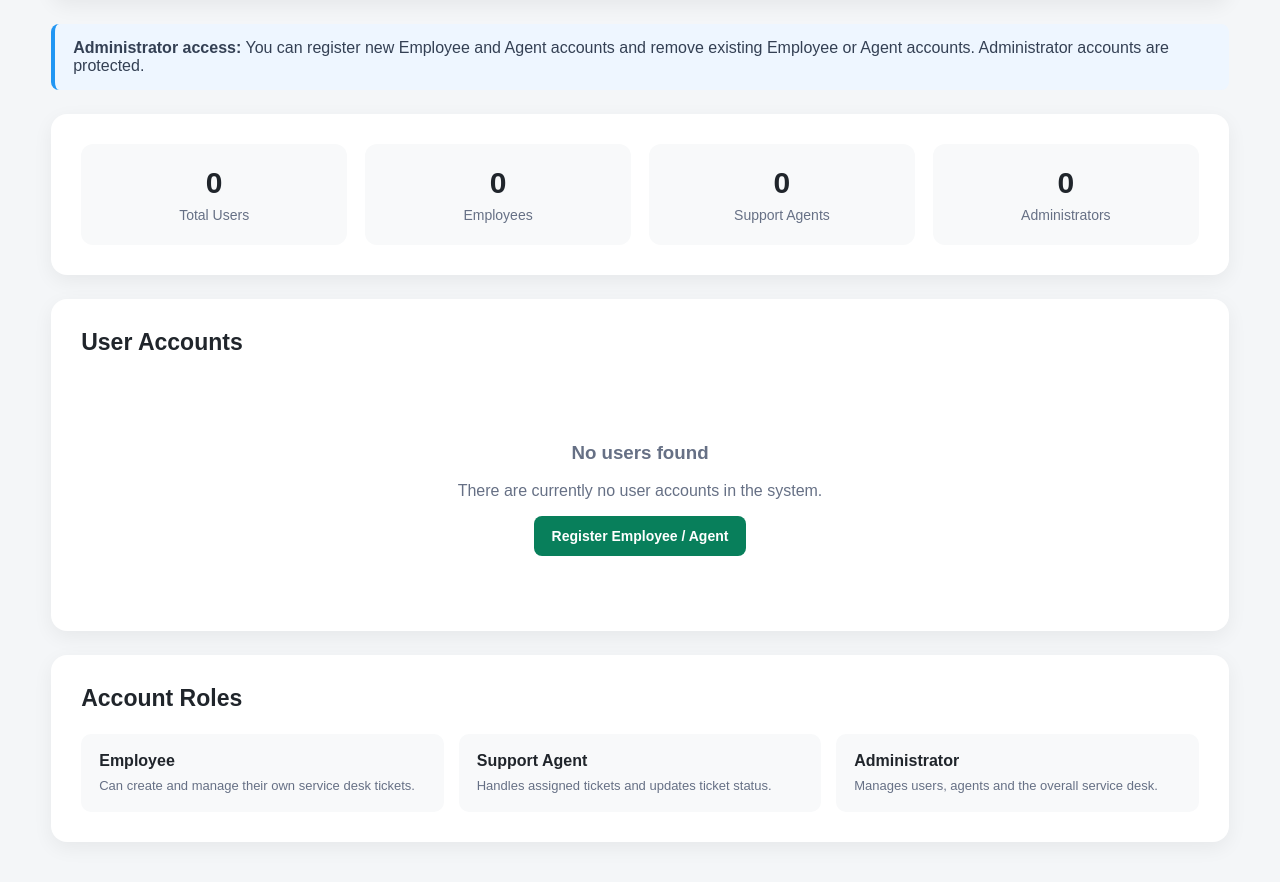
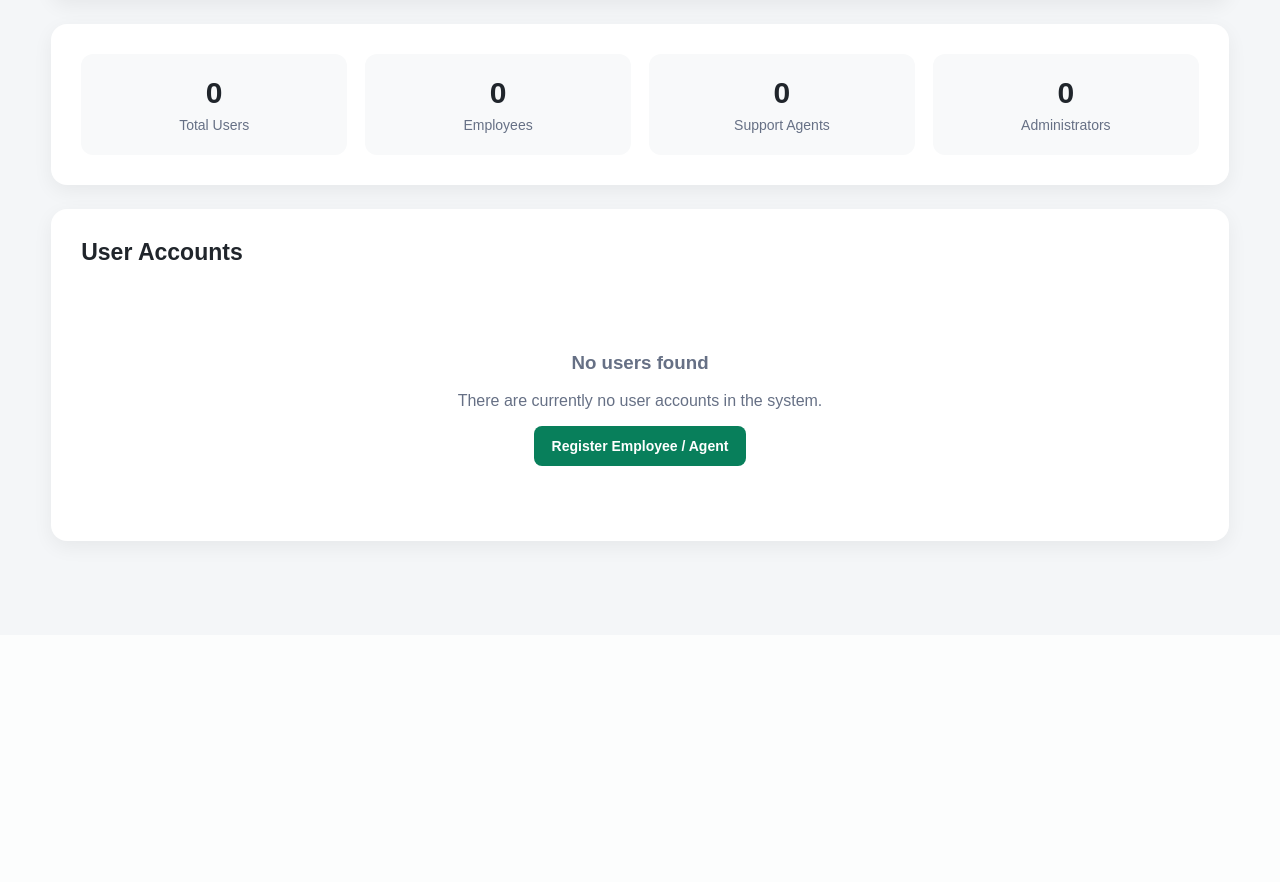
Before and after one commit to Persitent-python-PCCE/Shriyaans_Project_1, a Flask app: template IT_Service_Desk/templates/admin_users.html in a window 1280 px wide. Shown: the part 165-1047 px from the top of the page. After the commit the page ends 716 px from the top, so only its background shows below. Run offline with Flask 3, Linux system fonts and the light colour scheme; the template is opened without the code that fills it, so the values that code supplies are empty; parts of the project's set-up code (start-up, migrations or seed data) failed here and were passed over.

Commit message:
code base updated

```diff
--- a/IT_Service_Desk/templates/admin_users.html
+++ b/IT_Service_Desk/templates/admin_users.html
@@ -91,17 +91,7 @@
         .button-secondary:hover {
             background: #23272b;
         }
-
-        .notice {
-            background: #eef6ff;
-            border-left: 4px solid #2196f3;
-            padding: 15px 18px;
-            border-radius: 8px;
-            color: #344054;
-            margin-bottom: 24px;
-        }
-
-        .stats {
+.stats {
             display: grid;
             grid-template-columns: repeat(4, 1fr);
             gap: 18px;
@@ -265,29 +255,6 @@
             color: #1769aa;
         }
 
-        .role-info {
-            display: grid;
-            grid-template-columns: repeat(3, 1fr);
-            gap: 15px;
-            margin-top: 20px;
-        }
-
-        .role-box {
-            padding: 18px;
-            border-radius: 10px;
-            background: #f8f9fa;
-        }
-
-        .role-box strong {
-            display: block;
-            margin-bottom: 6px;
-        }
-
-        .role-box span {
-            color: #667085;
-            font-size: 13px;
-        }
-
         @media (max-width: 1000px) {
 
             .stats {
@@ -299,9 +266,6 @@
                 align-items: flex-start;
             }
 
-            .role-info {
-                grid-template-columns: 1fr;
-            }
         }
 
         @media (max-width: 600px) {
@@ -402,21 +366,7 @@
         </div>
 
     </div>
-
-
-    <div class="notice">
-
-        <strong>Administrator access:</strong>
-
-        You can register new Employee and Agent accounts
-        and remove existing Employee or Agent accounts.
-
-        Administrator accounts are protected.
-
-    </div>
-
-
-    <div class="card">
+<div class="card">
 
         <div class="stats">
 
@@ -716,62 +666,6 @@
     </div>
 
 
-    <div class="card">
-
-        <h2 class="section-title">
-            Account Roles
-        </h2>
-
-
-        <div class="role-info">
-
-
-            <div class="role-box">
-
-                <strong>
-                    Employee
-                </strong>
-
-                <span>
-                    Can create and manage their own
-                    service desk tickets.
-                </span>
-
-            </div>
-
-
-            <div class="role-box">
-
-                <strong>
-                    Support Agent
-                </strong>
-
-                <span>
-                    Handles assigned tickets and
-                    updates ticket status.
-                </span>
-
-            </div>
-
-
-            <div class="role-box">
-
-                <strong>
-                    Administrator
-                </strong>
-
-                <span>
-                    Manages users, agents and the
-                    overall service desk.
-                </span>
-
-            </div>
-
-
-        </div>
-
-    </div>
-
 
 </div>
 
```
Also changed, not shown: IT_Service_Desk/templates/agent_dashboard.html (+1 -41 lines), IT_Service_Desk/templates/assigned_tickets.html (+47 -37 lines).
